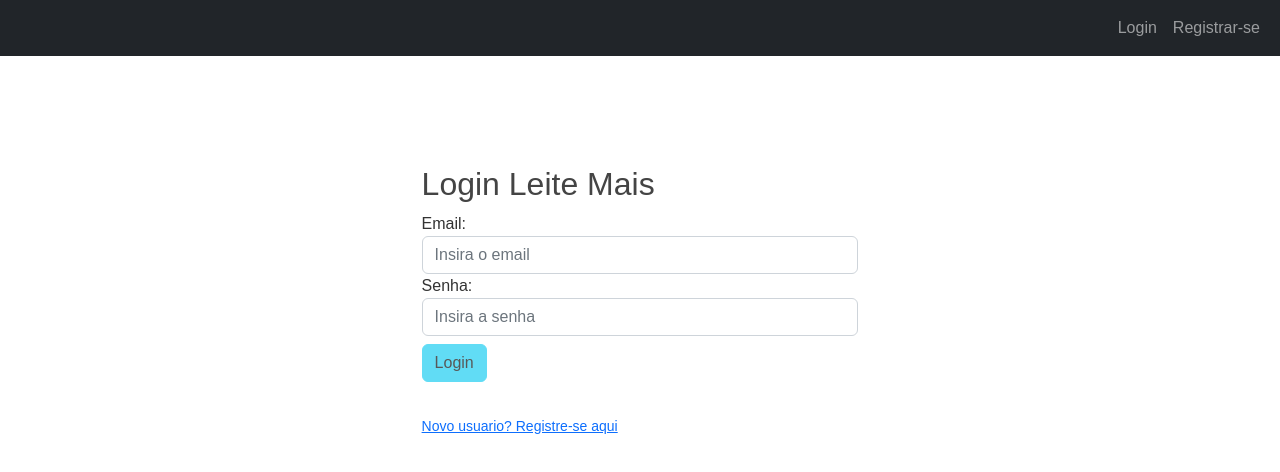
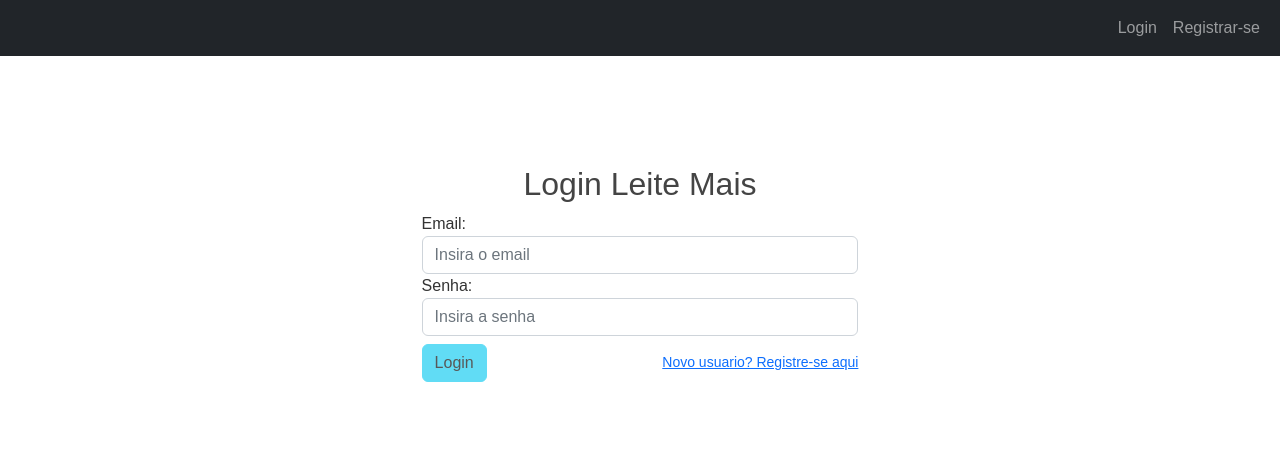
Before and after one commit to eduardovieira89/maisLeiteAngular, an Angular app: page /login in a window 1280 px wide. Shown: the top 472 px of the page. Built offline with nearby package versions, Linux system fonts and the light colour scheme.

Commit message:
ajustando login e criando lotes

```diff
--- a/src/app/animal/animal.module.ts
+++ b/src/app/animal/animal.module.ts
@@ -16,6 +16,7 @@ import { VacinaComponent } from './vacina/vacina.component';
 import { SharedModule } from '../shared/shared.module';
 import { ProducaoModule } from '../producao/producao.module';
 import { LactacoesModule } from "../producao/lactacoes/lactacoes.module";
+import { CriarLotesComponent } from './lotes/criar-lotes/criar-lotes.component';
 
 
 
@@ -28,6 +29,7 @@ import { LactacoesModule } from "../producao/lactacoes/lactacoes.module";
         ListarAnimalComponent,
         RacaComponent,
         VacinaComponent,
+        CriarLotesComponent,
     ],
     providers: [
         authInterceptorProviders
--- /dev/null
+++ b/src/app/animal/lotes/criar-lotes/criar-lotes.component.html
@@ -0,0 +1 @@
+<p>criar-lotes works!</p>
--- a/src/app/usuario/login/login.component.html
+++ b/src/app/usuario/login/login.component.html
@@ -1,6 +1,6 @@
 <div class="container">
   <form name="form" *ngIf="!isLoggedIn" #loginform="ngForm" (ngSubmit)="logarUsuario()">
-    <h2>Login Leite Mais</h2>
+    <h2 class="text-center">Login Leite Mais</h2>
     <div class="form-group">
       <label for="email">Email:</label>
       <input type="email" class="form-control"
@@ -26,8 +26,13 @@
       >
       <small class="text-danger" [class.d-none]="password.valid || password.untouched">Insira a senha!</small>
     </div>
-    <div class="form-group my-2">
-      <button [disabled]="loginform.form.invalid" type="submit" class="btn btn-info">Login</button>
+    <div class=" row form-group my-2">
+      <div class="col">
+        <button [disabled]="loginform.form.invalid" type="submit" class="btn btn-info">Login</button>
+      </div>
+      <div class="col d-flex flex-row-reverse align-items-center">
+        <small><a [routerLink]="['/registro']">Novo usuario? Registre-se aqui</a></small>
+      </div>
     </div>
 
     <div class="alert alert-danger" role="alert" *ngIf="loginform.submitted && isLoginFailed" >
@@ -38,7 +43,7 @@
     </div>
 
     <br>
-    <small><a class="float-right" [routerLink]="['/registro']">Novo usuario? Registre-se aqui</a></small>
+
   </form>
 
   <div *ngIf="isLoggedIn">
--- a/src/app/usuario/registro-usuario/registro-usuario.component.html
+++ b/src/app/usuario/registro-usuario/registro-usuario.component.html
@@ -1,6 +1,6 @@
 <div class="container">
     <form name="form" (ngSubmit)="onSubmit(f)" #f="ngForm" class="needs-validation" [ngClass]="aplicaErroForm(f)" novalidate>
-    <h2>Registro Leite Mais</h2>
+    <h2 class="text-center">Registro Leite Mais</h2>
       <div class="form-group">
         <label for="nome">Nome:</label>
         <input type="text" class="form-control" id="nome" name="nome"
@@ -48,7 +48,14 @@
           <small *ngIf="password.errors.minlength">A senha deve ter pelo menos 6 caracteres</small>
         </div> -->
       </div>
-      <button type="submit" class="btn btn-info my-2">Registrar</button>
+      <div class="row">
+        <div class="col">
+          <button type="submit" class="btn btn-info my-2">Registrar</button>
+        </div>
+        <div class="col d-flex flex-row-reverse align-items-center">
+          <small><a [routerLink]="['/login']">Já tem registro? Faça login aqui</a></small>
+        </div>
+      </div>
       <br><br>
       <div class="alert alert-warning" *ngIf="f.submitted && isSignUpFailed">
         {{ errorMessage }}
```
Also changed, not shown: src/app/animal/lotes/criar-lotes/criar-lotes.component.ts (added, +10 -0 lines), src/app/animal/lotes/criar-lotes/criar-lotes.component.css (added), 1 other file (tests, documents, lock files or other folders).
